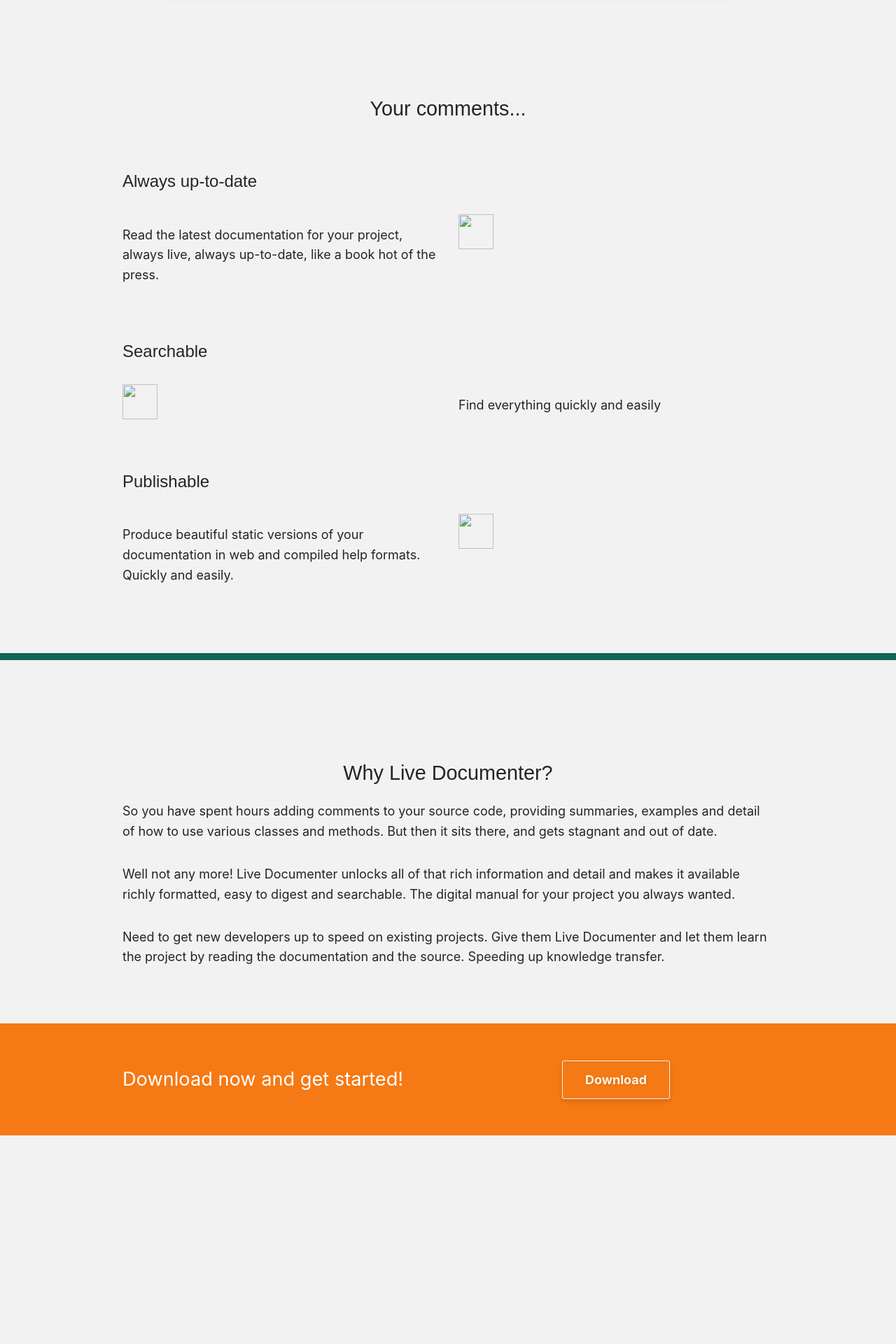
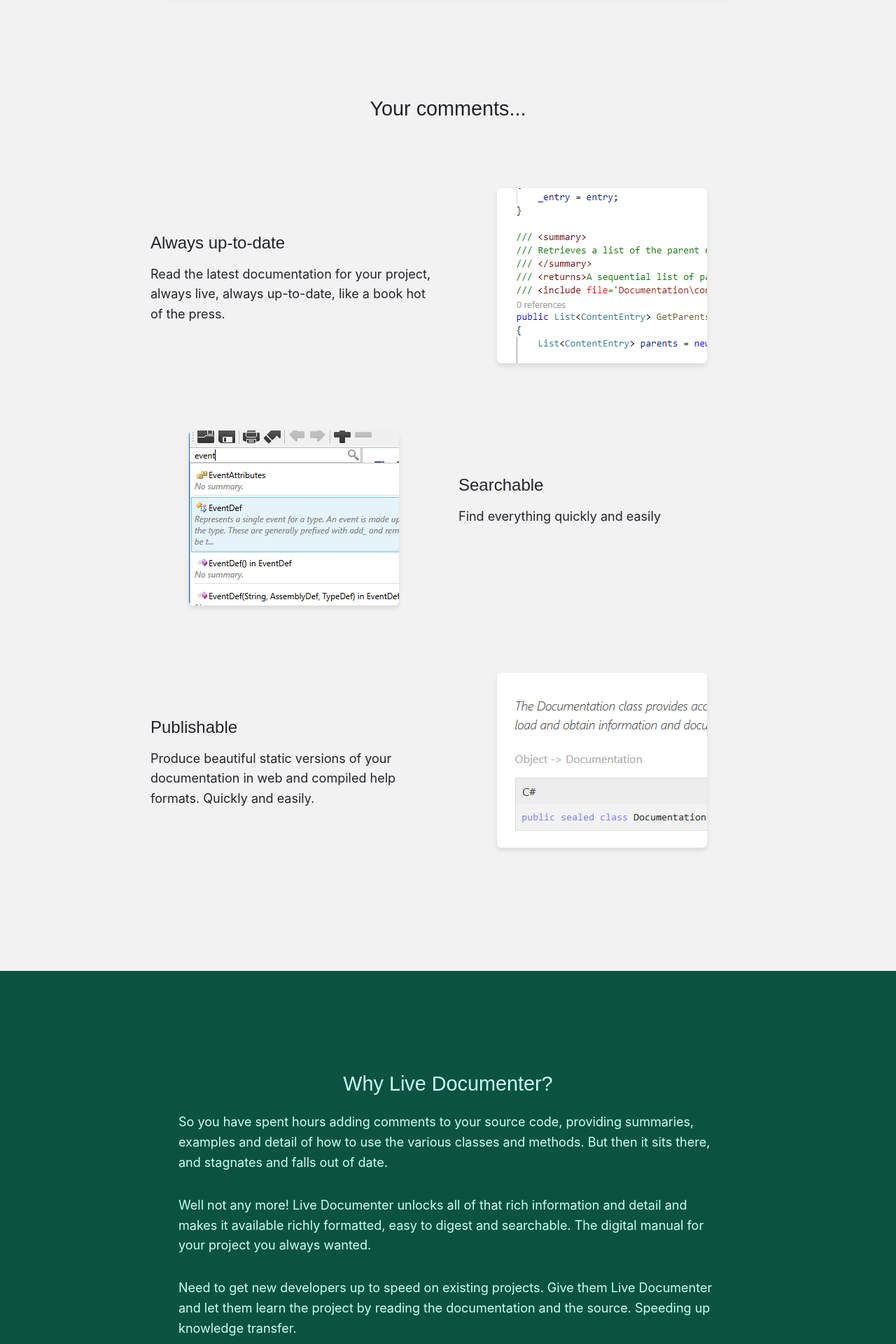
Before and after one commit to barry-jones/livedocumenter-site, a Jekyll site: the page built from src/index.html, in a window 1280 px wide. Shown: the part 1242-3162 px from the top of the page at 70% size. Built offline with Jekyll 4.4.1, drawn with Linux system fonts in a browser that asks for light colours; nearby versions of some CDN libraries; some web fonts are replaced; before the commit the page ends 2864 px from its top, so only the background shows below that.

Commit message:
updated front page styling and modified content slightly

```diff
--- a/src/css/custom/_colors.scss
+++ b/src/css/custom/_colors.scss
@@ -26,7 +26,9 @@
 $c-accent1-6: hsla(27, 98%, 42%, 1);
 $c-accent1-7: hsla(30, 100%, 25%, 1);
 
+$c-accent2-1: hsla(168, 100%, 90%, 1);
 $c-accent2-3: hsla(168, 90%, 70%, 1);
 $c-accent2-5: hsla(168, 75%, 23%, 1);
+$c-accent2-6: hsla(165, 80%, 18%, 1);
 
 $c-border: hsla(186, 100%, 10%, 0.1);
--- a/src/css/site.scss
+++ b/src/css/site.scss
@@ -60,10 +60,6 @@
         }
     }
 
-    section.why {
-        border-top: 10px solid $c-accent2-5;
-    }
-
     section h2 { text-align: center; }
 
     section.call-to-action {
@@ -97,6 +93,37 @@
         h2 { padding: 9rem 0 0 0; }
         h3 { padding: 4rem 0 1.5rem 0; }
     }
+
+    .features .content { max-width: 55rem; }
+    .why > * {
+        max-width: 50rem;
+    }
+
+    .why {
+        background-color: $c-accent2-6;
+        color: $c-accent2-1;
+    }
+
+    .features {
+        h3 {
+            padding-bottom: 1rem;
+            margin-bottom: 0;
+        }
+        p {
+            padding-top: 0;
+        }
+        .feature {
+            @include media-breakpoint-down(md) {
+                margin: 3rem 0;
+            }
+            @include media-breakpoint-up(md) {
+                margin: 4rem 0;
+            }
+            @include media-breakpoint-up(lg) {
+                margin: 6rem 0;
+            }
+        }
+    }
 }
 
 p { padding: 1rem 0 0 0; }
@@ -124,9 +151,19 @@
 
 section {
     @include media-breakpoint-down(md) {
+        padding-bottom: 3rem;
+    }
+    @include media-breakpoint-up(md) {
+        padding-bottom: 5rem;
+    }
+}
+section.call-to-action {
+    @include media-breakpoint-down(md) {
+        padding-bottom: 0;
         margin-bottom: 3rem;
     }
     @include media-breakpoint-up(md) {
+        padding-bottom: 0;
         margin-bottom: 5rem;
     }
 }
--- a/src/index.html
+++ b/src/index.html
@@ -31,38 +31,34 @@
                 <div class="screenshot d-flex justify-content-center">
                     <img src="assets/images/web_screenshot.png" />
                 </div>
+                <div class="content mx-auto">
                     <h2>Your comments...</h2>
-                <div class="row">
-                    <div class="col"><h3>Always up-to-date</h3></div>
-                </div>
-                <div class="row">
+                    <div class="row feature">
                         <div class="col-md">
+                            <h3>Always up-to-date</h3>
                             <p>Read the latest documentation for your project, always live, always up-to-date, like a book hot of the press.</p>
                         </div>
-                    <div class="col-md">
-                        <img src="" width="50px" height="50px" />
+                        <div class="col-md justify-content-center">
+                            <img class="image_border mx-auto d-block" src="assets/images/documentation/fp_up_to_date.png" alt="Xml comments from .net source code." />
                         </div>
                     </div>
-                <div class="row">
-                    <div class="col"><h3>Searchable</h3></div>
-                </div>
-                <div class="row">
-                    <div class="col-md">
-                        <img src="" width="50px" height="50px" />
+                    <div class="row feature">
+                        <div class="col-md justify-content-center">
+                            <img class="image_border mx-auto d-block" src="assets/images/documentation/fp_searhable.png" alt="Search results in Live Documenter desktop." />
                         </div>
                         <div class="col-md">
+                            <h3>Searchable</h3>
                             <p>Find everything quickly and easily</p>
                         </div>
                     </div>
-                <div class="row">
-                    <div class="col"><h3>Publishable</h3></div>
-                </div>
-                <div class="row">
+                    <div class="row feature">
                         <div class="col-md">
+                            <h3>Publishable</h3>
                             <p>Produce beautiful static versions of your documentation in web and compiled help formats. Quickly and easily.</p>
                         </div>
                         <div class="col-md">
-                        <img src="" width="50px" height="50px" />
+                            <img class="image_border mx-auto d-block" src="assets/images/documentation/fp_publis.png" alt="Image of web output from publish" />
+                        </div>
                     </div>
                 </div>
             </div>
@@ -70,7 +66,7 @@
         <section class="why">
             <div class="container">
                 <h2>Why Live Documenter?</h2>
-                <p>So you have spent hours adding comments to your source code, providing summaries, examples and detail of how to use various classes and methods. But then it sits there, and gets stagnant and out of date.</p>
+                <p>So you have spent hours adding comments to your source code, providing summaries, examples and detail of how to use the various classes and methods. But then it sits there, and stagnates and falls out of date.</p>
                 <p>Well not any more! Live Documenter unlocks all of that rich information and detail and makes it available richly formatted, easy to digest and searchable. The digital manual for your project you always wanted.</p>
                 <p>Need to get new developers up to speed on existing projects. Give them Live Documenter and let them learn the project by reading the documentation and the source. Speeding up knowledge transfer.</p>
             </div>
```
Also changed, not shown: src/Gemfile.lock, src/assets/images/documentation/fp_publis.png (added), src/assets/images/documentation/fp_searhable.png (added), src/assets/images/documentation/fp_up_to_date.png (added). Lines whose indentation alone changed are shown as unchanged.
